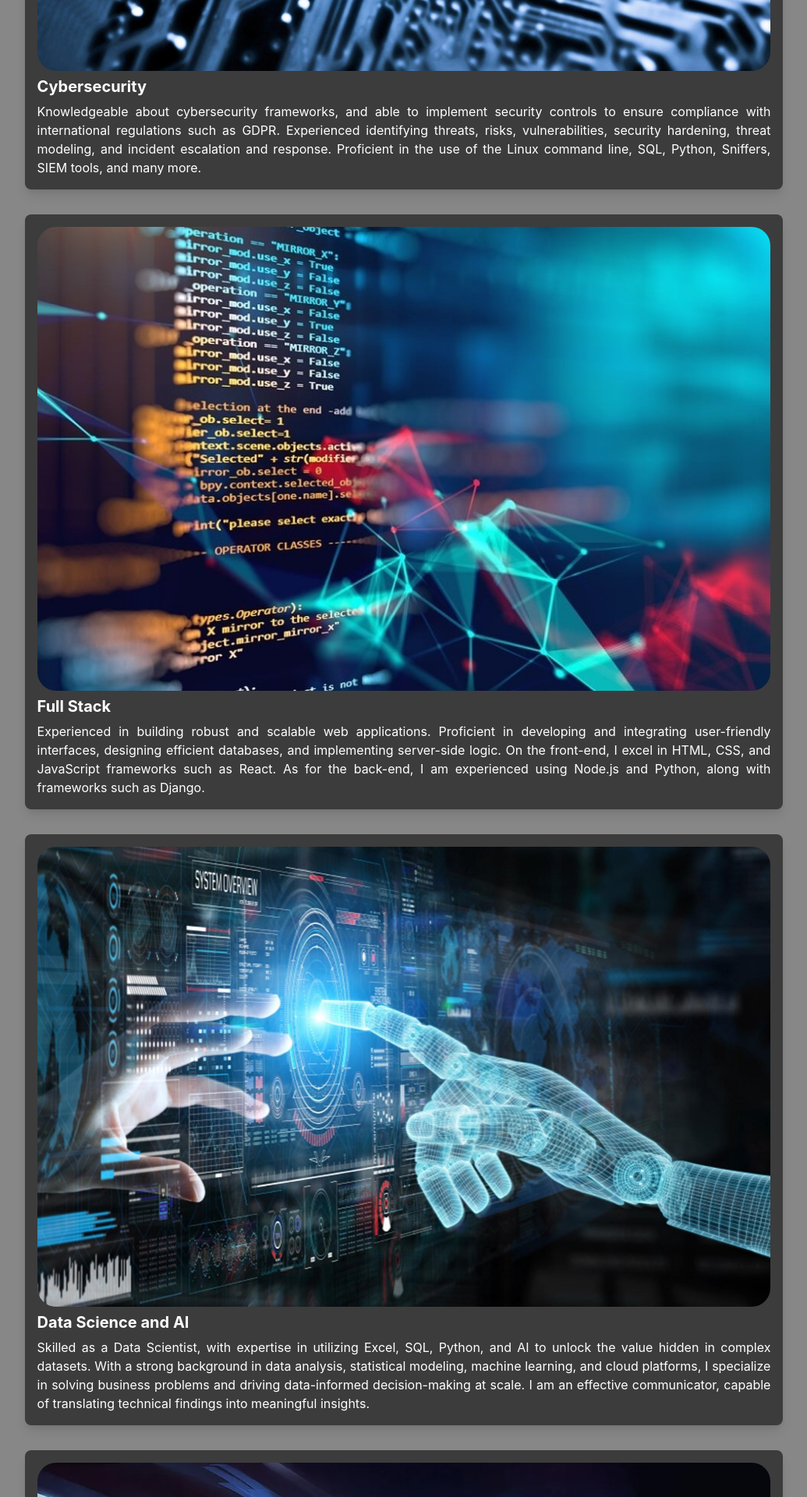
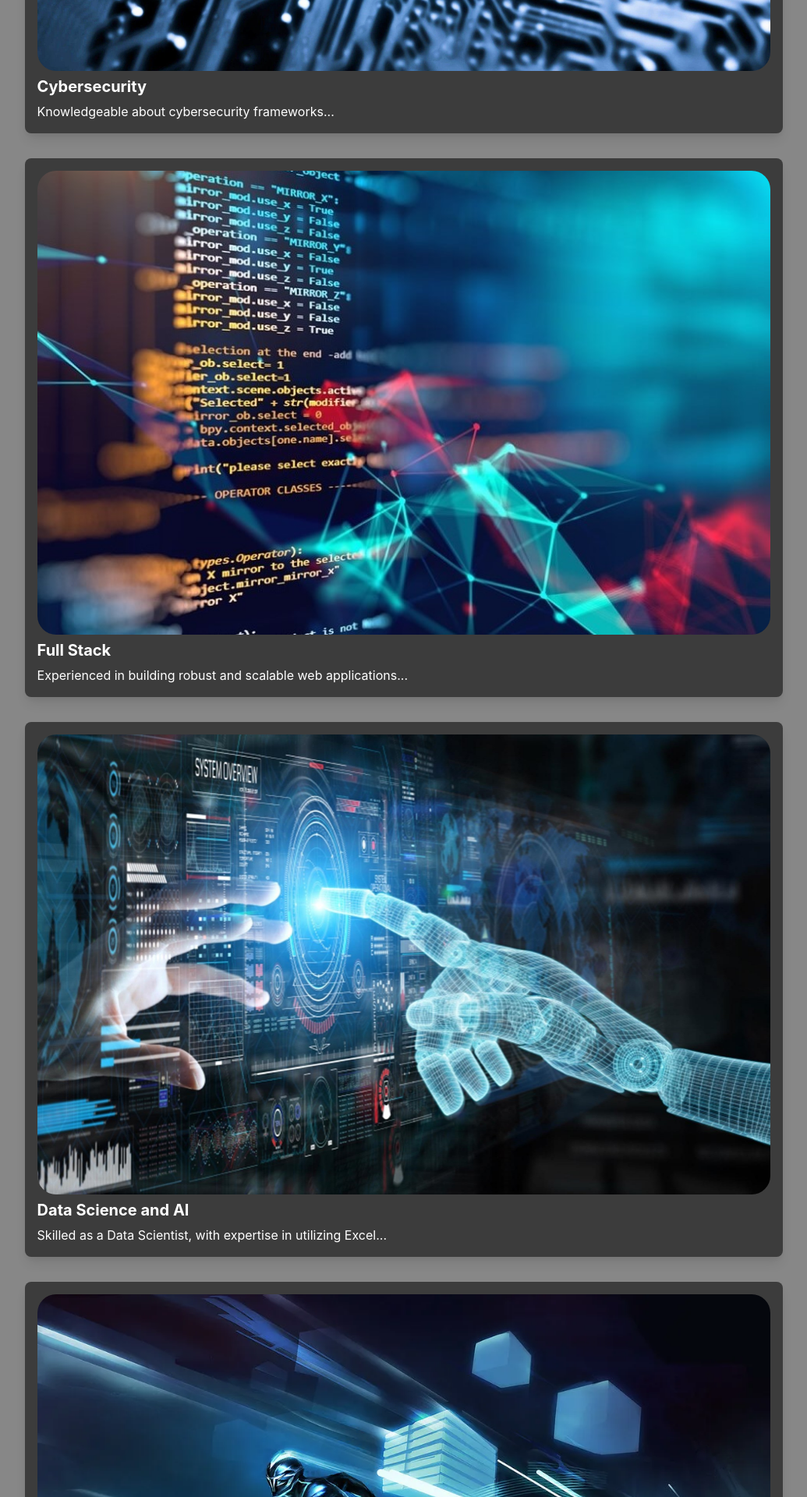
Before and after one commit to pedrool00/My-Portfolio-Website, a React (Create React App) app: page / in a window 1280 px wide. Shown: the part 1420-3340 px from the top of the page at 78% size, without its empty margins (122-1157 px from the left). Built offline with nearby package versions, Linux system fonts and the light colour scheme.

Commit message:
Added Comments for Better Readability

```diff
--- a/src/components/Card.js
+++ b/src/components/Card.js
@@ -1,8 +1,11 @@
 import { Box, Heading, Text, Image, VStack } from "@chakra-ui/react";
 import React from "react";
 
+// This is a functional component named Card
 const Card = ({ title, description, imageSrc }) => {
   return (
+    // The card is wrapped in a Box component with styling properties
+    // Everything after the styling are the contents of the card
     <Box
       bg="#3C3C3C"
       borderRadius="lg"
--- a/src/components/CertificationsSection.js
+++ b/src/components/CertificationsSection.js
@@ -12,6 +12,7 @@ import {
   faMeta,
 } from "@fortawesome/free-brands-svg-icons";
 
+// Define an array of certifications with their titles and corresponding font awesome icons
 const fontAwesomeCertifications = [
   {
     title: "Google Cybersecurity Professional Certificate",
@@ -39,6 +40,7 @@ const fontAwesomeCertifications = [
   },
 ];
 
+// Define an array of certifications with their titles and corresponding non font awesome icons
 const nonFontAwesomeCertifications = [
   {
     title: "Google Cloud Data Engineering, Big Data, and Machine Learning",
@@ -50,6 +52,7 @@ const nonFontAwesomeCertifications = [
   },
 ];
 
+// Define a function to get the link for a certification based on its title
 const getCertificationLink = (title) => {
   switch (title) {
     case "Google Cybersecurity Professional Certificate":
@@ -73,6 +76,7 @@ const getCertificationLink = (title) => {
   }
 };
 
+// Define a function to scroll to the top of the page
 const scrollToTop = () => {
   window.scrollTo({
     top: 0,
@@ -80,15 +84,18 @@ const scrollToTop = () => {
   });
 };
 
+// Define the CertificationsSection component
 const CertificationsSection = () => {
-  const [isDarkMode, setIsDarkMode] = useState(true); // Set isDarkMode to true as the default
+  const [isDarkMode, setIsDarkMode] = useState(true);
   const [showButton, setShowButton] = useState(false);
   const isMobile = useBreakpointValue({ base: true, md: false });
 
+  // Function to toggle dark mode
   const handleToggle = () => {
     setIsDarkMode(!isDarkMode);
   };
 
+  // Effect to handle scroll event
   useEffect(() => {
     const handleScroll = () => {
       const scrollThreshold = document.documentElement.scrollHeight - window.innerHeight - 10;
@@ -102,6 +109,7 @@ const CertificationsSection = () => {
     };
   }, []);
 
+  // Define the JSX code for the CertificationsSection component
   return (
     <FullScreenSection
       justifyContent="center"
@@ -116,6 +124,7 @@ const CertificationsSection = () => {
           Certifications
         </Heading>
         <VStack spacing={4} w="100%" maxW={isMobile ? "460px" : "540px"}>
+          {/* Mapping through an array of certifications and rendering them as links */}
           {fontAwesomeCertifications.map((certification, index) => (
             <a
               href={getCertificationLink(certification.title)}
@@ -145,6 +154,7 @@ const CertificationsSection = () => {
               </Box>
             </a>
           ))}
+          {/* Mapping through another array of certifications and rendering them as links */}
           {nonFontAwesomeCertifications.map((certification, index) => (
             <a
               href={getCertificationLink(certification.title)}
@@ -175,6 +185,7 @@ const CertificationsSection = () => {
             </a>
           ))}
 
+          {/* Box to display a heading */}
           <Box
             p={4}
             display="flex"
@@ -186,6 +197,7 @@ const CertificationsSection = () => {
             Never Stop Learning
           </Heading>
         </Box>
+        {/* Button to Swap Colors */}
         {showButton && (
         <ColorSwapButton
           isDarkMode={isDarkMode}
@@ -199,6 +211,7 @@ const CertificationsSection = () => {
           }}
         />
       )}
+        {/* Button to scroll to top */}
         <Button
           onClick={scrollToTop}
           colorScheme="white"
--- a/src/components/ColorSwapButton.js
+++ b/src/components/ColorSwapButton.js
@@ -3,10 +3,12 @@ import { FontAwesomeIcon } from "@fortawesome/react-fontawesome";
 import { faLightbulb } from "@fortawesome/free-solid-svg-icons";
 
 const ColorSwapButton = ({ isDarkMode, onClick, buttonStyles, containerStyles }) => {
+  // State variable to track whether the button is being hovered
   const [isHovered, setIsHovered] = useState(false);
 
   return (
     <div style={containerStyles}>
+      {/* Button element */}
       <button
         onClick={onClick}
         onMouseEnter={() => setIsHovered(true)}
@@ -27,9 +29,10 @@ const ColorSwapButton = ({ isDarkMode, onClick, buttonStyles, containerStyles })
           marginRight: "1rem",
           transition: "transform 0.3s",
           transform: isHovered ? "scale(1.1)" : "scale(1)",
-          ...buttonStyles, // Apply additional button styles
+          ...buttonStyles,
         }}
       >
+        {/* FontAwesomeIcon component */}
         <FontAwesomeIcon
           icon={faLightbulb}
           color={isDarkMode ? "white" : "black"}
--- a/src/components/FullScreenSection.js
+++ b/src/components/FullScreenSection.js
@@ -2,11 +2,13 @@ import * as React from "react";
 import { VStack } from "@chakra-ui/react";
 
 const FullScreenSection = ({ children, isDarkBackground, ...boxProps }) => {
+  // Render a vertical stack (VStack) component with specified background color and text color
   return (
     <VStack
       backgroundColor={boxProps.backgroundColor}
       color={isDarkBackground ? "white" : "black"}
     >
+      {/* Render a vertical stack (VStack) component with specified maxWidth, minHeight, and other boxProps */}
       <VStack maxWidth="1280px" minHeight="100vh" {...boxProps}>
         {children}
       </VStack>
--- a/src/components/LandingSection.js
+++ b/src/components/LandingSection.js
@@ -4,7 +4,7 @@ import FullScreenSection from "./FullScreenSection";
 import ColorSwapButton from "./ColorSwapButton";
 
 const LandingSection = () => {
-  const [isDarkMode, setIsDarkMode] = useState(true); // Set isDarkMode to true as the default
+  const [isDarkMode, setIsDarkMode] = useState(true);
   const [showButton, setShowButton] = useState(true);
 
   const greeting = "Hello, this is Pedro!";
@@ -12,12 +12,14 @@ const LandingSection = () => {
   const bio2 = "I am also a self-taught Full-Stack Developer and Data Scientist.";
   const bio3 = "Passionate about sports; Elite Track and Field Athlete.";
 
+  // Toggle dark mode
   const handleToggle = () => {
     setIsDarkMode(!isDarkMode);
   };
 
+  // Handle scroll event
   const handleScroll = () => {
-    const scrollThreshold = 10; // Adjust this value as needed
+    const scrollThreshold = 10;
     setShowButton(window.scrollY <= scrollThreshold);
   };
 
@@ -56,6 +58,8 @@ const LandingSection = () => {
           {bio3}
         </Heading>
       </VStack>
+
+      {/* Color Swap Button */}
       {showButton && (
         <ColorSwapButton
           isDarkMode={isDarkMode}
--- a/src/components/SkillsSection.js
+++ b/src/components/SkillsSection.js
@@ -3,33 +3,31 @@ import FullScreenSection from "./FullScreenSection";
 import { Box, Heading, useMediaQuery } from "@chakra-ui/react";
 import Card from "./Card";
 
-const projects = [
+// Array of skill objects
+const skills = [
   {
     title: "Cybersecurity",
-    description:
-      "Knowledgeable about cybersecurity frameworks, and able to implement security controls to ensure compliance with international regulations such as GDPR. Experienced identifying threats, risks, vulnerabilities, security hardening, threat modeling, and incident escalation and response. Proficient in the use of the Linux command line, SQL, Python, Sniffers, SIEM tools, and many more.",
+    description: "Knowledgeable about cybersecurity frameworks...",
     getImageSrc: () => require("../images/photo1.jpg"),
   },
   {
     title: "Full Stack",
-    description:
-      "Experienced in building robust and scalable web applications. Proficient in developing and integrating user-friendly interfaces, designing efficient databases, and implementing server-side logic. On the front-end, I excel in HTML, CSS, and JavaScript frameworks such as React. As for the back-end, I am experienced using Node.js and Python, along with frameworks such as Django.",
+    description: "Experienced in building robust and scalable web applications...",
     getImageSrc: () => require("../images/photo2.jpg"),
   },
   {
     title: "Data Science and AI",
-    description:
-      "Skilled as a Data Scientist, with expertise in utilizing Excel, SQL, Python, and AI to unlock the value hidden in complex datasets. With a strong background in data analysis, statistical modeling, machine learning, and cloud platforms, I specialize in solving business problems and driving data-informed decision-making at scale. I am an effective communicator, capable of translating technical findings into meaningful insights.",
+    description: "Skilled as a Data Scientist, with expertise in utilizing Excel...",
     getImageSrc: () => require("../images/photo3.jpg"),
   },
   {
     title: "Elite Athlete",
-    description:
-      "I have been the Spanish national champion in the 800m, representing my country at the highest level. I am honored to have been sponsored by New Balance, a leading global brand. Additionally, in my collegiate career, I studied in the US at TXST University, where I was recognized as the Student-Athlete of the Year due to my athletic achievements. As the team captain, I did my best inspiring my teammates to excel both on and off the track.",
+    description: "I have been the Spanish national champion in the 800m...",
     getImageSrc: () => require("../images/photo4.jpg"),
   },
 ];
 
+// SkillsSection component
 const SkillsSection = () => {
   const [isMobile] = useMediaQuery("(max-width: 767px)");
 
@@ -42,9 +40,11 @@ const SkillsSection = () => {
       p={8}
       spacing={8}
     >
+      {/* Heading */}
       <Heading as="h1" id="skills-section" color="white" textAlign="center">
         Skills
       </Heading>
+      {/* Grid layout for projects */}
       <Box
         display="grid"
         gridTemplateColumns={
@@ -53,12 +53,13 @@ const SkillsSection = () => {
         gridGap={8}
         justifyContent="center"
       >
-        {projects.map((project) => (
+        {/* Render each project as a Card component */}
+        {skills.map((skill) => (
           <Card
-            key={project.title}
-            title={project.title}
-            description={project.description}
-            imageSrc={project.getImageSrc()}
+            key={skill.title}
+            title={skill.title}
+            description={skill.description}
+            imageSrc={skill.getImageSrc()}
           />
         ))}
       </Box>
```
Also changed, not shown: src/components/Footer.js (+7 -0 lines), src/components/Header.js (+35 -2 lines).
